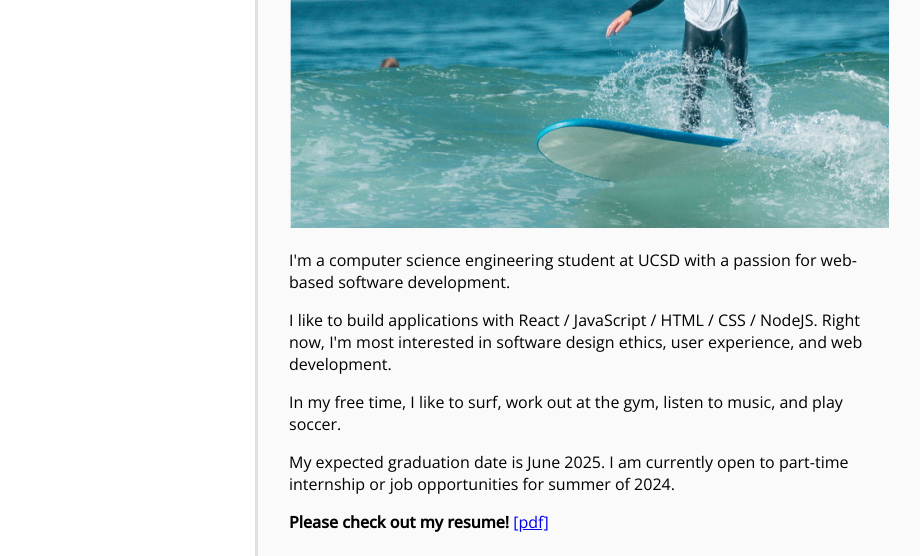
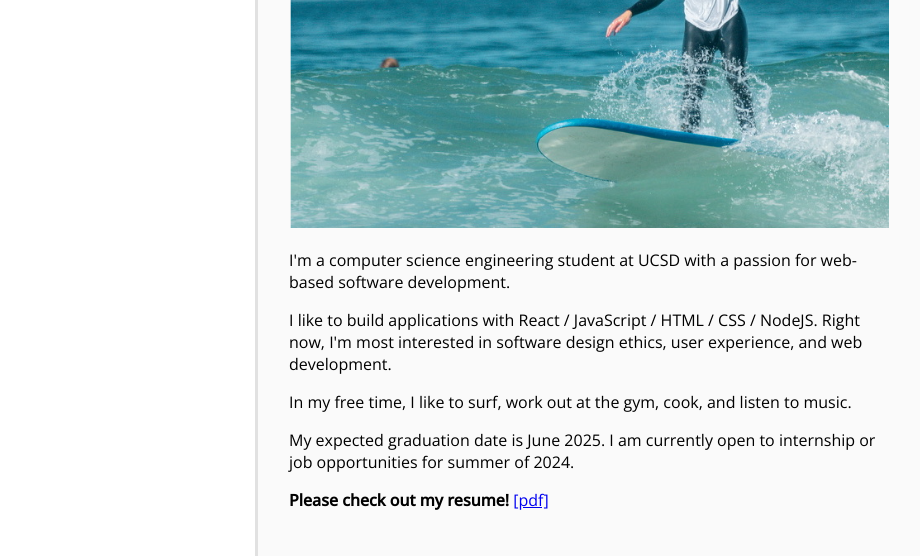
Before and after one commit to leo3friedman/leo3friedman.github.io, a plain HTML site: page index.html in a window 1280 px wide. Shown: the part 221-777 px from the top of the page, without its empty margins (1-921 px from the left). Drawn offline with nearby package versions, Linux system fonts and the light colour scheme.

Commit message:
Adjust Bio

```diff
--- a/index.html
+++ b/index.html
@@ -42,12 +42,12 @@
           experience, and web development.
         </p>
         <p class="about-me-paragraph">
-          In my free time, I like to surf, work out at the gym, listen to music,
-          and play soccer.
+          In my free time, I like to surf, work out at the gym, cook, and listen
+          to music.
         </p>
         <p class="about-me-paragraph">
           My expected graduation date is June 2025. I am currently open to
-          part-time internship or job opportunities for summer of 2024.
+          internship or job opportunities for summer of 2024.
         </p>
         <p class="about-me-paragraph">
           <b>Please check out my resume!</b>
```
